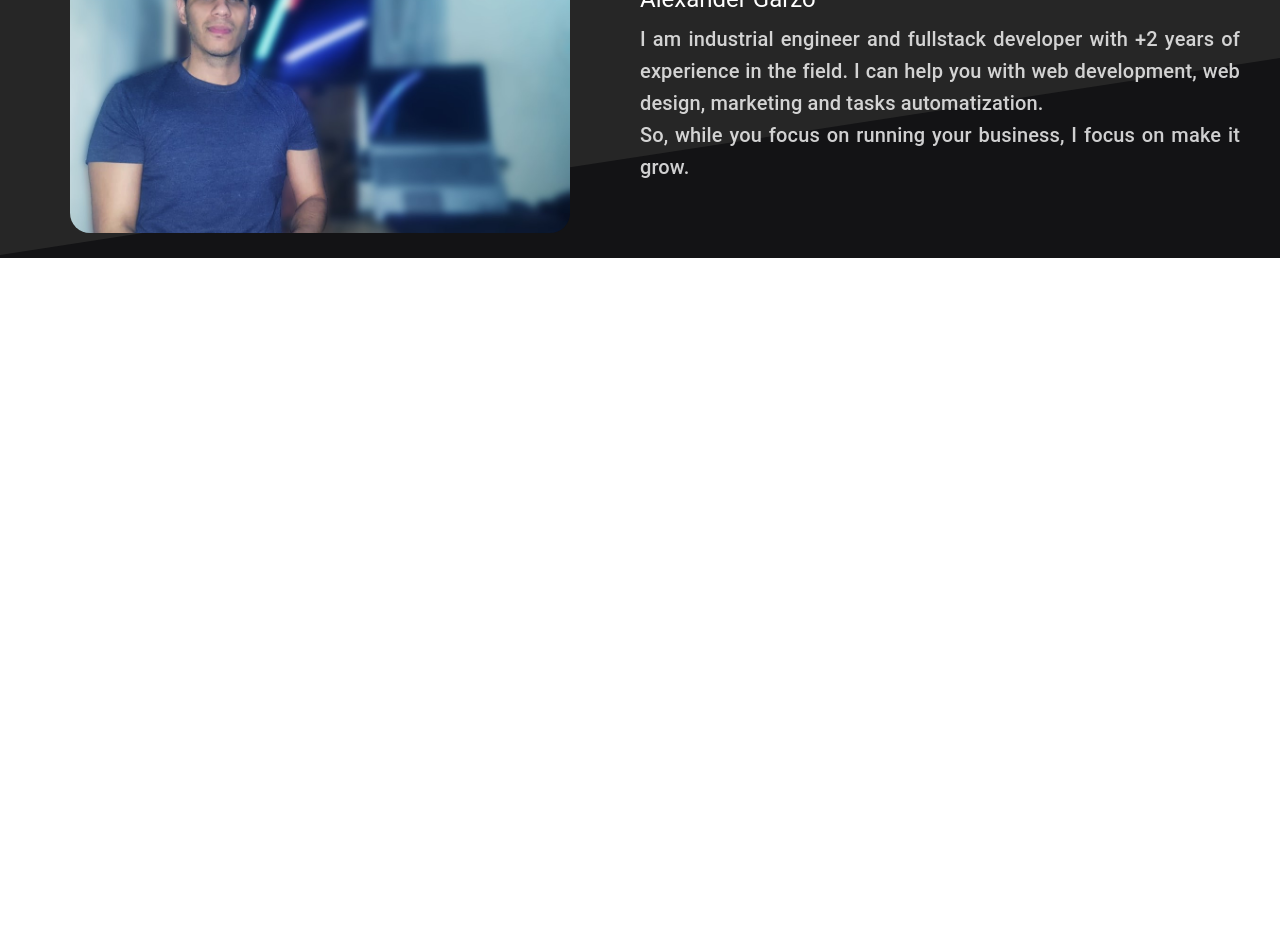
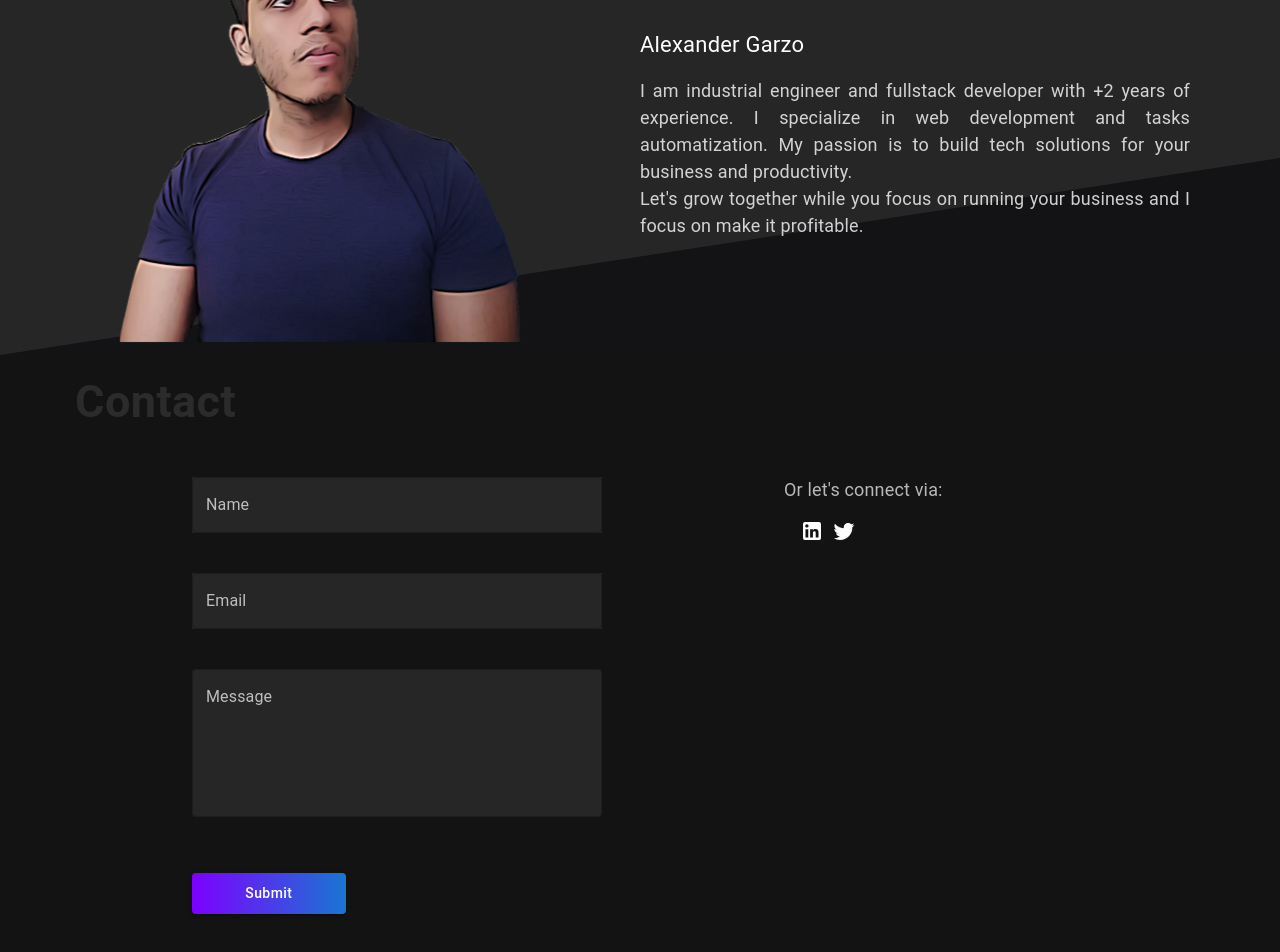
Before and after one commit to garzo94/Portafolio, a React (Vite) app: page / in a window 1280 px wide. Shown: the part 1252-2204 px from the top of the page. Before the commit the page ends 1510 px from the top, so only its background shows below. Built offline with nearby package versions, Linux system fonts and the light colour scheme; no server answers.

Commit message:
contact form

```diff
--- a/package.json
+++ b/package.json
@@ -14,12 +14,14 @@
     "@mui/icons-material": "^5.10.9",
     "@mui/material": "^5.10.12",
     "axios": "^1.1.3",
+    "formik": "^2.2.9",
     "framer-motion": "^7.6.4",
     "get-youtube-id": "^1.0.1",
     "react": "^18.2.0",
     "react-dom": "^18.2.0",
     "react-youtube": "^10.0.0",
     "styled-components": "^5.3.6",
+    "yup": "^0.32.11",
     "zustand": "^4.1.4"
   },
   "devDependencies": {
--- a/src/App.css
+++ b/src/App.css
@@ -319,3 +319,13 @@
 
 
 }
+
+/* Contact */
+
+.css-8ewcdo-MuiInputBase-root-MuiOutlinedInput-root{
+  background-color: #262626;
+}
+
+.css-md26zr-MuiInputBase-root-MuiOutlinedInput-root.Mui-focused .MuiOutlinedInput-notchedOutline, .css-8ewcdo-MuiInputBase-root-MuiOutlinedInput-root.Mui-focused .MuiOutlinedInput-notchedOutline{
+border-color: rgba(255, 255, 255, 0.7) !important;
+}
--- a/src/App.tsx
+++ b/src/App.tsx
@@ -5,6 +5,7 @@ import MyWork from "./Sections/MyWork";
 import "./App.css";
 import { Provider } from "./globalState/filterContext";
 import About from "./Sections/About";
+import Contact from "./Sections/Contact";
 
 function App() {
   return (
@@ -13,6 +14,7 @@ function App() {
       <Hero />
       <MyWork />
       <About />
+      <Contact />
     </Provider>
   );
 }
--- a/src/Sections/About.tsx
+++ b/src/Sections/About.tsx
@@ -5,11 +5,12 @@ export default function About() {
   return (
     <Box
       sx={{
-        height: "350px",
+        height: { lg: "450px", md: "350px", sm: "400px", xs: "490px" },
         position: "relative",
         bgcolor: "#262626",
         display: "flex",
         alignItems: "center",
+        flexDirection: { lg: "row", md: "row", sm: "column", xs: "column" },
       }}
     >
       <Box
@@ -45,41 +46,46 @@ export default function About() {
       >
         <CardMedia
           component="img"
-          image="src\assets\about.jpg"
+          image="src\assets\me.png"
           alt="Me"
           sx={{
-            width: "500px",
-            height: "300px",
+            width: { lg: "400px", md: "450px", sm: "450px", xs: "300px" },
+            height: { lg: "425px", md: "250px" },
+            m: 1,
+            mt: { lg: 0, md: 0, sm: 0, xs: 3 },
             objectFit: "cover",
-            borderRadius: "20px",
           }}
         />
       </Box>
 
       <Box
         sx={{
-          width: "50%",
+          width: { lg: "50%", md: "50%", sm: "50%", xs: "85%" },
           position: "relative",
           display: "flex",
           flexDirection: "column",
-          alignItems: "start",
+          alignItems: { lg: "start", md: "center", sm: "center", xs: "center" },
         }}
       >
-        <Typography variant="h5" sx={{ color: "#ffffff", mb: 1 }}>
+        <Typography
+          sx={{ color: "#ffffff", mb: 2, fontSize: { lg: "22px", md: "20px" } }}
+        >
           Alexander Garzo
         </Typography>
         <Typography
-          variant="h6"
           sx={{
-            width: "600px",
+            width: { lg: "550px", md: "375px", sm: "550px", xs: "320px" },
             color: "rgba(255,255,255,0.8)",
             textAlign: "justify",
+            fontSize: { lg: "18px", md: "17px", sm: "16px" },
           }}
         >
           I am industrial engineer and fullstack developer with +2 years of
-          experience in the field. I can help you with web development, web
-          design, marketing and tasks automatization. <br />
-          So, while you focus on running your business, I focus on make it grow.
+          experience. I specialize in web development and tasks automatization.
+          My passion is to build tech solutions for your business and
+          productivity. <br />
+          Let's grow together while you focus on running your business and I
+          focus on make it profitable.
         </Typography>
       </Box>
     </Box>
--- /dev/null
+++ b/src/Sections/Contact.tsx
@@ -0,0 +1,220 @@
+import React, { useState } from "react";
+import {
+  TextField,
+  Box,
+  Button,
+  Typography,
+  Link,
+  Stack,
+  Snackbar,
+} from "@mui/material";
+import { useFormik } from "formik";
+import * as yup from "yup";
+import "../App.css";
+import LinkedInIcon from "@mui/icons-material/LinkedIn";
+import TwitterIcon from "@mui/icons-material/Twitter";
+import useRequestResource from "../hooks/useRequestResource";
+import SimpleSnackbar from "../components/SnackComponent";
+
+const validationSchema = yup.object({
+  name: yup.string().required("Name is required"),
+  email: yup
+    .string()
+    .email("Enter a valid email")
+    .required("Email is required"),
+  message: yup.string().required("Message is required"),
+});
+
+export default function Contact() {
+  const [openSnack, setOpenSnack] = useState(false);
+  const { sendEmail } = useRequestResource();
+  const formik = useFormik({
+    initialValues: {
+      name: "",
+      email: "",
+      message: "",
+    },
+    validationSchema: validationSchema,
+    onSubmit: (values) => {
+      sendEmail(values);
+      setOpenSnack(true);
+    },
+  });
+
+  const fontStyleHero = { lg: 60, md: 50, sm: 45, xs: 32 };
+
+  const iconsHoverStyle = {
+    color: "#fff",
+    cursor: "pointer",
+    display: "flex",
+    justifyContentL: "center",
+    transition: "0.4s",
+
+    "&:hover": {
+      boxShadow: "0px 0px 5px white",
+    },
+  };
+
+  return (
+    <Box
+      component="form"
+      onSubmit={formik.handleSubmit}
+      sx={{
+        height: 675,
+        width: "100%",
+        bgcolor: "#131313",
+        display: "flex",
+        // flexDirection: "column",
+        justifyContent: "center",
+        alignItems: "center",
+        position: "relative",
+      }}
+    >
+      <Typography
+        sx={{
+          color: "rgba(255,255,255,0.1)",
+          position: "absolute",
+          top: { lg: 10, md: -45, sm: -15, xs: -20 },
+          left: { lg: 75, md: 40, sm: 20, xs: 35 },
+          fontSize: { lg: "45px", md: "35px", sm: "32px", xs: "25px" },
+          zIndex: 1,
+          fontWeight: 600,
+        }}
+      >
+        Contact
+      </Typography>
+      <Box
+        sx={{
+          width: "40%",
+          display: "flex",
+          flexDirection: "column",
+          gap: 5,
+          px: 10,
+        }}
+      >
+        <TextField
+          fullWidth
+          id="name"
+          name="name"
+          label="Name"
+          inputProps={{ style: { backgroundColor: "#262626", color: "#fff" } }}
+          InputLabelProps={{
+            style: { color: "rgba(255,255,255,0.7)" },
+          }}
+          sx={textFieldStyle}
+          value={formik.values.name}
+          onChange={formik.handleChange}
+          error={formik.touched.name && Boolean(formik.errors.name)}
+          helperText={formik.touched.name && formik.errors.name}
+        />
+        <TextField
+          fullWidth
+          id="email"
+          name="email"
+          label="Email"
+          inputProps={{ style: { backgroundColor: "#262626", color: "#fff" } }}
+          InputLabelProps={{
+            style: { color: "rgba(255,255,255,0.7)" },
+          }}
+          sx={textFieldStyle}
+          value={formik.values.email}
+          onChange={formik.handleChange}
+          error={formik.touched.email && Boolean(formik.errors.email)}
+          helperText={formik.touched.email && formik.errors.email}
+        />
+
+        <TextField
+          fullWidth
+          multiline
+          rows={5}
+          id="message"
+          name="message"
+          label="Message"
+          inputProps={{
+            style: {
+              backgroundColor: "#262626",
+              margin: 0,
+              padding: 0,
+              color: "#fff",
+            },
+          }}
+          InputLabelProps={{
+            style: { color: "rgba(255,255,255,0.7)" },
+          }}
+          sx={{ borderRadius: "10px", border: "none", width: "80%" }}
+          value={formik.values.message}
+          onChange={formik.handleChange}
+          error={formik.touched.message && Boolean(formik.errors.message)}
+          helperText={formik.touched.message && formik.errors.message}
+        />
+
+        <Button
+          color="primary"
+          variant="contained"
+          type="submit"
+          sx={{
+            borderWidth: " 1px",
+            borderStyle: "solid",
+            borderImage: "linear-gradient(to right, #7D00FF, #1976d2) 1",
+            background: "linear-gradient(to right, #7D00FF, #1976d2)",
+            mt: 2,
+            gap: 1,
+            color: "#fff",
+            textTransform: "capitalize",
+            border: "none",
+            width: "30%",
+            p: { lg: 1, md: 1, sm: 0.5, xs: 0.5 },
+            transition: "0.4s",
+            "&:hover": {
+              cursor: "pointer",
+              boxShadow: "0px 0px 15px rgba(255,255,255,0.3)",
+            },
+          }}
+        >
+          Submit
+        </Button>
+      </Box>
+      <Box
+        sx={{
+          width: "30%",
+          display: "flex",
+          flexDirection: "column",
+          alignItems: "start",
+          justifyContent: "start",
+          height: "65%",
+        }}
+      >
+        <Typography sx={{ fontSize: 18, color: "rgba(255,255,255,0.7)" }}>
+          Or let's connect via:
+        </Typography>
+        <Stack
+          direction="row"
+          spacing={1}
+          sx={{ my: { lg: 2, md: 1.5, sm: 1.9, xs: 1 }, mx: 2 }}
+        >
+          <Link
+            sx={iconsHoverStyle}
+            href="https://www.linkedin.com/in/alexander-garzo/"
+            target="_blank"
+          >
+            <LinkedInIcon sx={fontStyleHero} />
+          </Link>
+          <Link
+            sx={iconsHoverStyle}
+            href="https://twitter.com/alex_garzo/"
+            target="_blank"
+          >
+            <TwitterIcon sx={fontStyleHero} />
+          </Link>
+        </Stack>
+      </Box>
+      {openSnack && <SimpleSnackbar />}
+    </Box>
+  );
+}
+
+const textFieldStyle = {
+  borderRadius: "10px",
+  border: "none",
+  width: "80%",
+};
--- a/src/Sections/Hero.tsx
+++ b/src/Sections/Hero.tsx
@@ -23,7 +23,7 @@ const iconsHoverStyle = {
   color: "#fff",
   cursor: "pointer",
   display: "flex",
-  jusitfyContentL: "center",
+  justifyContentL: "center",
   transition: "0.4s",
 
   "&:hover": {
--- /dev/null
+++ b/src/components/SnackComponent.tsx
@@ -0,0 +1,48 @@
+import * as React from "react";
+import Button from "@mui/material/Button";
+import Snackbar from "@mui/material/Snackbar";
+import IconButton from "@mui/material/IconButton";
+import CloseIcon from "@mui/icons-material/Close";
+
+export default function SimpleSnackbar() {
+  const [open, setOpen] = React.useState(true);
+
+  const handleClose = (
+    event: React.SyntheticEvent | Event,
+    reason?: string
+  ) => {
+    if (reason === "clickaway") {
+      return;
+    }
+
+    setOpen(false);
+  };
+
+  const action = (
+    <React.Fragment>
+      <Button color="secondary" size="small" onClick={handleClose}>
+        UNDO
+      </Button>
+      <IconButton
+        size="small"
+        aria-label="close"
+        color="inherit"
+        onClick={handleClose}
+      >
+        <CloseIcon fontSize="small" />
+      </IconButton>
+    </React.Fragment>
+  );
+
+  return (
+    <div>
+      <Snackbar
+        open={open}
+        autoHideDuration={6000}
+        onClose={handleClose}
+        message="Email was sent successfully"
+        action={action}
+      />
+    </div>
+  );
+}
--- a/src/hooks/useRequestResource.ts
+++ b/src/hooks/useRequestResource.ts
@@ -1,8 +1,12 @@
 import { useCallback, useState, } from "react";
 import axios from "axios"
-import { DataInterface } from "../Types/types";
+import { DataInterface, EmailDataInterface } from "../Types/types";
 const client = axios.create({
     baseURL: "http://127.0.0.1:8000/api/",
+  });
+
+  const client2 = axios.create({
+    baseURL: "http://127.0.0.1:8000/",
   });
 
 export default function useRequestResource() {
@@ -17,7 +21,15 @@ export default function useRequestResource() {
           .catch((err)=>console.log(err,'err'))
         },[setData]
             )
-          return {data, getResourceList}
 
-
+    const sendEmail = useCallback(
+      (data:EmailDataInterface)=>{
+        client2.post('send_email/',data)
+        .then((res)=>{
+          console.log(res.data)
+        })
+        .catch((err)=>console.log(err,'err'))
+      },[]
+    )
+          return {data, getResourceList, sendEmail}
 }
```
Also changed, not shown: src/Types/types.ts (+8 -0 lines), src/assets/me.png (added), 1 other file (tests, documents, lock files or other folders).
